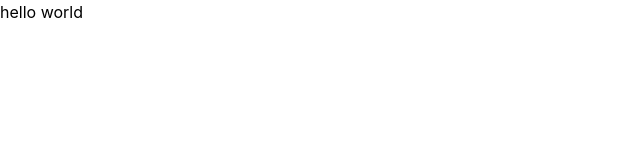
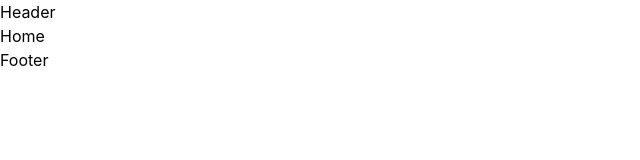
Before and after one commit to kavidu717/chronolux, a React app in the folder frontend/: page / in a window 1280 px wide. Shown: the top 160 px of the page, without its empty margins (0-640 px from the left). Built offline with nearby package versions, Linux system fonts and the light colour scheme; the HTML template or start-up script is replaced by a standard one.

Commit message:
set up the user layout from basic

```diff
--- a/frontend/src/App.jsx
+++ b/frontend/src/App.jsx
@@ -1,3 +1,6 @@
+import UserLayout from "./Layout/UserLayout"
+import { Routes, Route } from "react-router-dom"
+import Home from "./Pages/Home"
 
 
 
@@ -6,7 +9,19 @@ function App() {
 
   return (
     <>
-      <h1>hello world</h1>
+      <Routes>
+
+        <Route path="/" element={<UserLayout />} >
+        <Route index element={<Home />} />
+
+
+
+
+
+        </Route>
+
+
+      </Routes>
     </>
   )
 }
--- /dev/null
+++ b/frontend/src/Common/Footer.jsx
@@ -0,0 +1,7 @@
+export default function Footer() {
+    return (
+        <>
+            <h1>Footer</h1>
+        </>
+    );
+}
--- /dev/null
+++ b/frontend/src/Common/Header.jsx
@@ -0,0 +1,10 @@
+
+
+export default function Header() {
+    return (
+        <>
+            <h1>Header</h1>
+        </>
+
+    )
+}
--- /dev/null
+++ b/frontend/src/Layout/UserLayout.jsx
@@ -0,0 +1,14 @@
+ import Header from "../Common/Header"
+ import {Outlet} from "react-router-dom"
+ import Footer from "../Common/Footer"
+
+export default function UserLayout() {
+    return (
+        <>
+         <Header/>
+            <Outlet/>
+
+          <Footer/>
+        </>
+    )
+}
--- /dev/null
+++ b/frontend/src/Pages/Home.jsx
@@ -0,0 +1,8 @@
+export default function Home(){
+    return(
+        <>
+        <h1>Home</h1>
+        </>
+
+    )
+}
```
